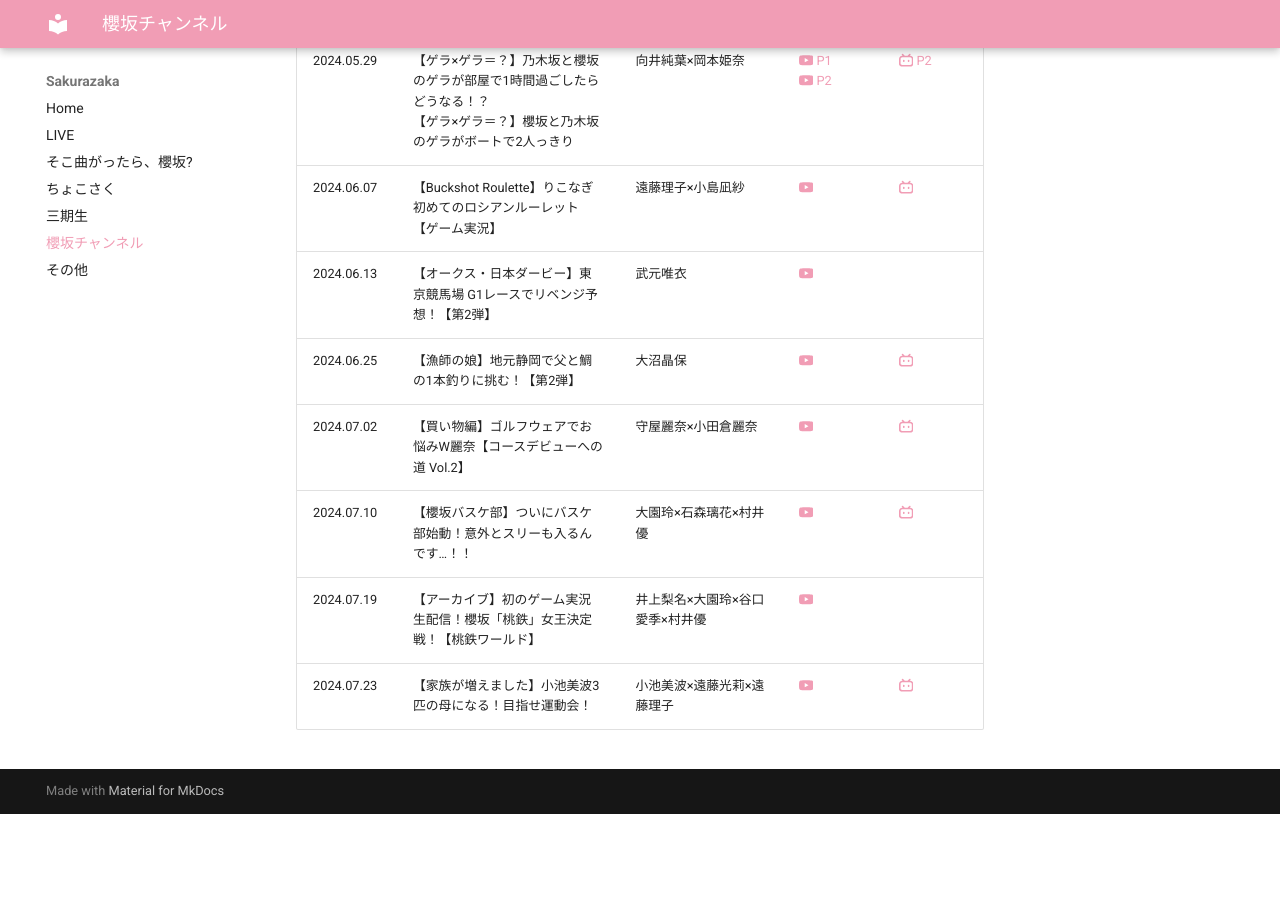
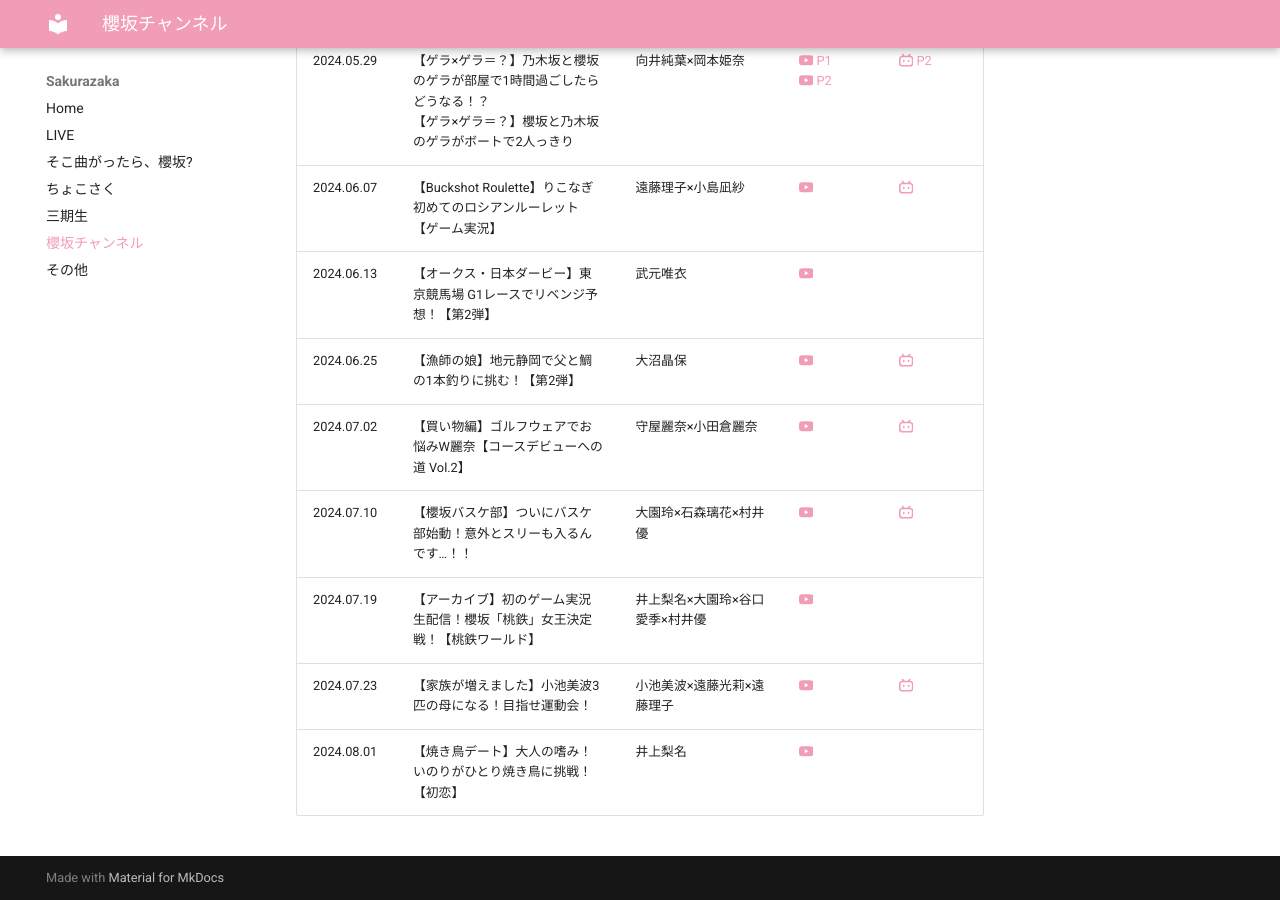
Before and after one commit to aki-192/sakura, an MkDocs documentation site: the page built from docs/yt-channel.md, in a window 1280 px wide and 900 px high, scrolled down 4842 px. Built offline with MkDocs 1.6.1 and Material for MkDocs 9.7.7, drawn with Linux system fonts in a browser that asks for light colours; before the commit the page ends 5656 px from its top, so only the background shows below that.

Commit message:
Update yt-channel.md

```diff
--- a/docs/yt-channel.md
+++ b/docs/yt-channel.md
@@ -69,3 +69,4 @@ title: 櫻坂チャンネル
 | 2024.07.10 | 【櫻坂バスケ部】ついにバスケ部始動！意外とスリーも入るんです…！！                                              | 大園玲×石森璃花×村井優                                                    | [:simple-youtube:](https://www.youtube.com/watch?v=ybu7OrNBrEM)                                                                            | [:simple-bilibili:](https://www.bilibili.com/video/BV1Um421G7Sh/)                                                                              |
 | 2024.07.19 | 【アーカイブ】初のゲーム実況生配信！櫻坂「桃鉄」女王決定戦！【桃鉄ワールド】                                         | 井上梨名×大園玲×谷口愛季×村井優                                               | [:simple-youtube:](https://www.youtube.com/watch?v=dWFFSyHbxUI)                                                                            |
 | 2024.07.23 | 【家族が増えました】小池美波3匹の母になる！目指せ運動会！                                                  | 小池美波×遠藤光莉×遠藤理子                                                  | [:simple-youtube:](https://www.youtube.com/watch?v=J1oEqPEdSQc)                                                                            | [:simple-bilibili:](https://www.bilibili.com/video/BV1rr421K7GP/)                                                                              |
+| 2024.08.01 | 【焼き鳥デート】大人の嗜み！いのりがひとり焼き鳥に挑戦！【初恋】 | 井上梨名 | [:simple-youtube:](https://www.youtube.com/watch?v=kojIgdO1s68) | |
```
